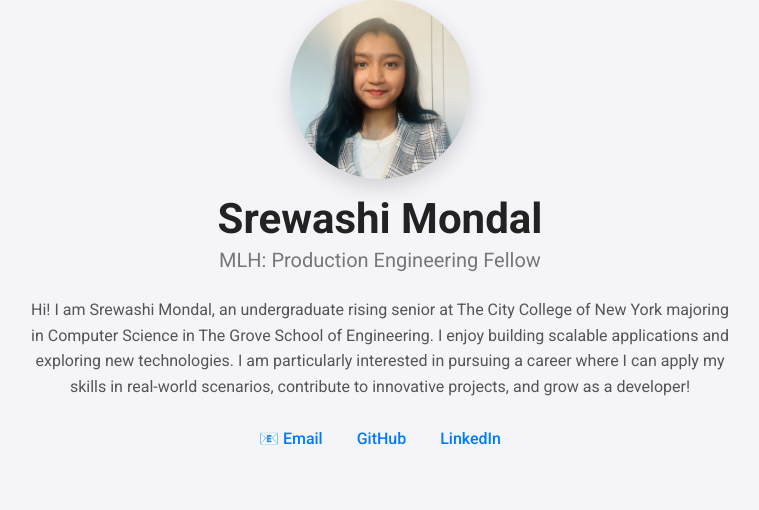
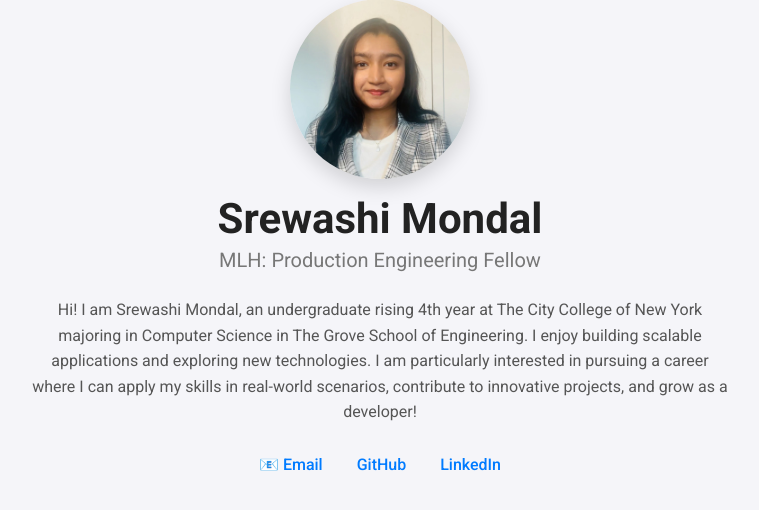
Before and after one commit to srewashimondal/MLH-PE-Portfolio-Site, a Flask app: page / in a window 1280 px wide. Shown: the part 121-631 px from the top of the page, without its empty margins (260-1019 px from the left). Run offline with Flask 2, Linux system fonts and the light colour scheme.

Commit message:
Update portfolio content

```diff
--- a/app/templates/index.html
+++ b/app/templates/index.html
@@ -47,7 +47,7 @@
         <p class="about-title">MLH: Production Engineering Fellow</p>
 
         <p class="about-description">
-            Hi! I am Srewashi Mondal, an undergraduate rising senior at The City College of New York majoring in Computer Science in The Grove School of Engineering. I enjoy building scalable applications and exploring new technologies. I am particularly interested in pursuing a career where I can apply my skills in real-world scenarios, contribute to innovative projects, and grow as a developer!
+            Hi! I am Srewashi Mondal, an undergraduate rising 4th year at The City College of New York majoring in Computer Science in The Grove School of Engineering. I enjoy building scalable applications and exploring new technologies. I am particularly interested in pursuing a career where I can apply my skills in real-world scenarios, contribute to innovative projects, and grow as a developer!
         </p>
 
         <div class="about-links">
```
